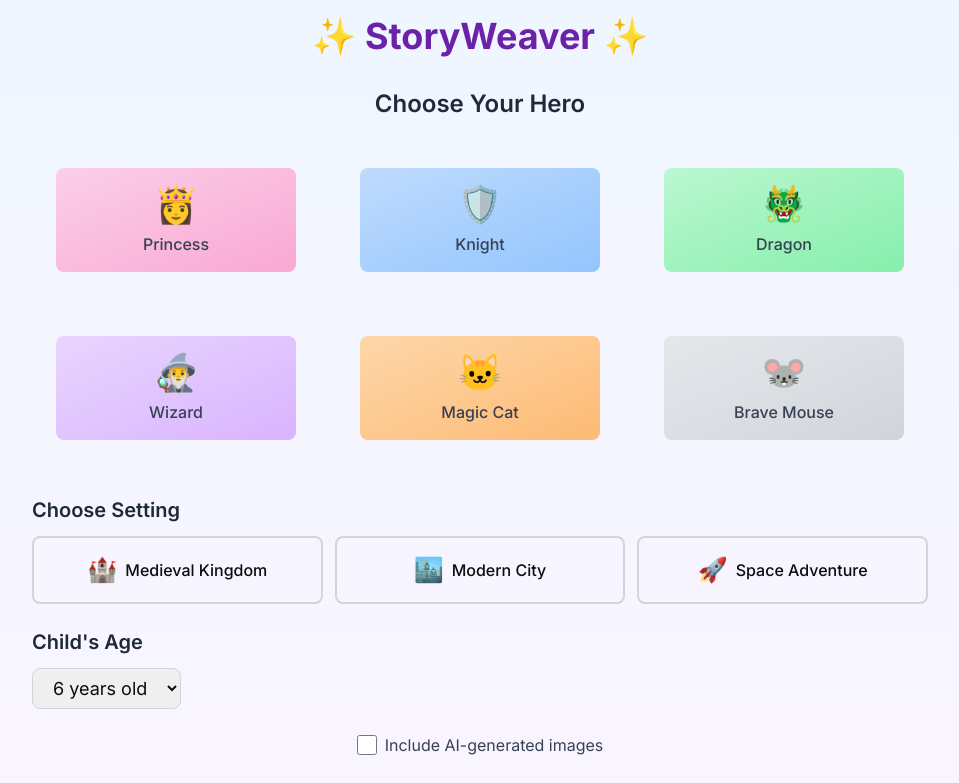
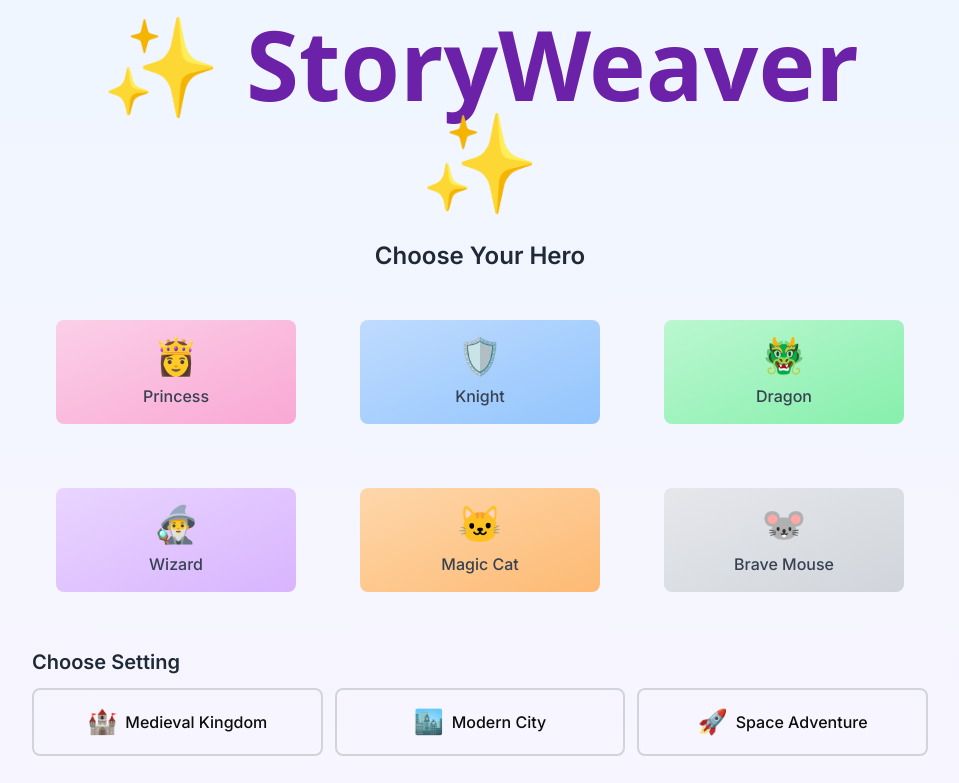
Before and after one commit to reamit/story-weaver, a Next.js app: page / in a window 1280 px wide. Shown: the top 783 px of the page, without its empty margins (160-1119 px from the left). Built offline with nearby package versions, Linux system fonts and the light colour scheme.

Commit message:
Update styles and configuration for improved UI and functionality
- Added 'modak' font family to Tailwind configuration
- Increased heading size for better visibility in the homepage
- Removed dark mode color scheme from global styles
- Updated .gitignore to exclude key.json files

```diff
--- a/app/globals.css
+++ b/app/globals.css
@@ -7,12 +7,6 @@
   --background: 0 0% 100%;
 }
 
-@media (prefers-color-scheme: dark) {
-  :root {
-    --foreground: 0 0% 95%;
-    --background: 0 0% 5%;
-  }
-}
 
 body {
   color: hsl(var(--foreground));
--- a/app/page.tsx
+++ b/app/page.tsx
@@ -69,7 +69,7 @@
   return (
     <main className="min-h-screen bg-gradient-to-b from-blue-50 to-purple-50 p-4">
       <div className="max-w-4xl mx-auto">
-        <h1 className="text-4xl font-bold text-center mb-8 text-purple-800">
+        <h1 className="text-8xl font-bold font-modak text-center mb-8 text-purple-800">
           ✨ StoryWeaver ✨
         </h1>
 
--- a/tailwind.config.ts
+++ b/tailwind.config.ts
@@ -12,6 +12,9 @@
         background: "var(--background)",
         foreground: "var(--foreground)",
       },
+      fontFamily: {
+        'modak': ['Modak', 'system-ui'],
+      },
     },
   },
   plugins: [],
```
Also changed, not shown: 1 other file (tests, documents, lock files or other folders).
